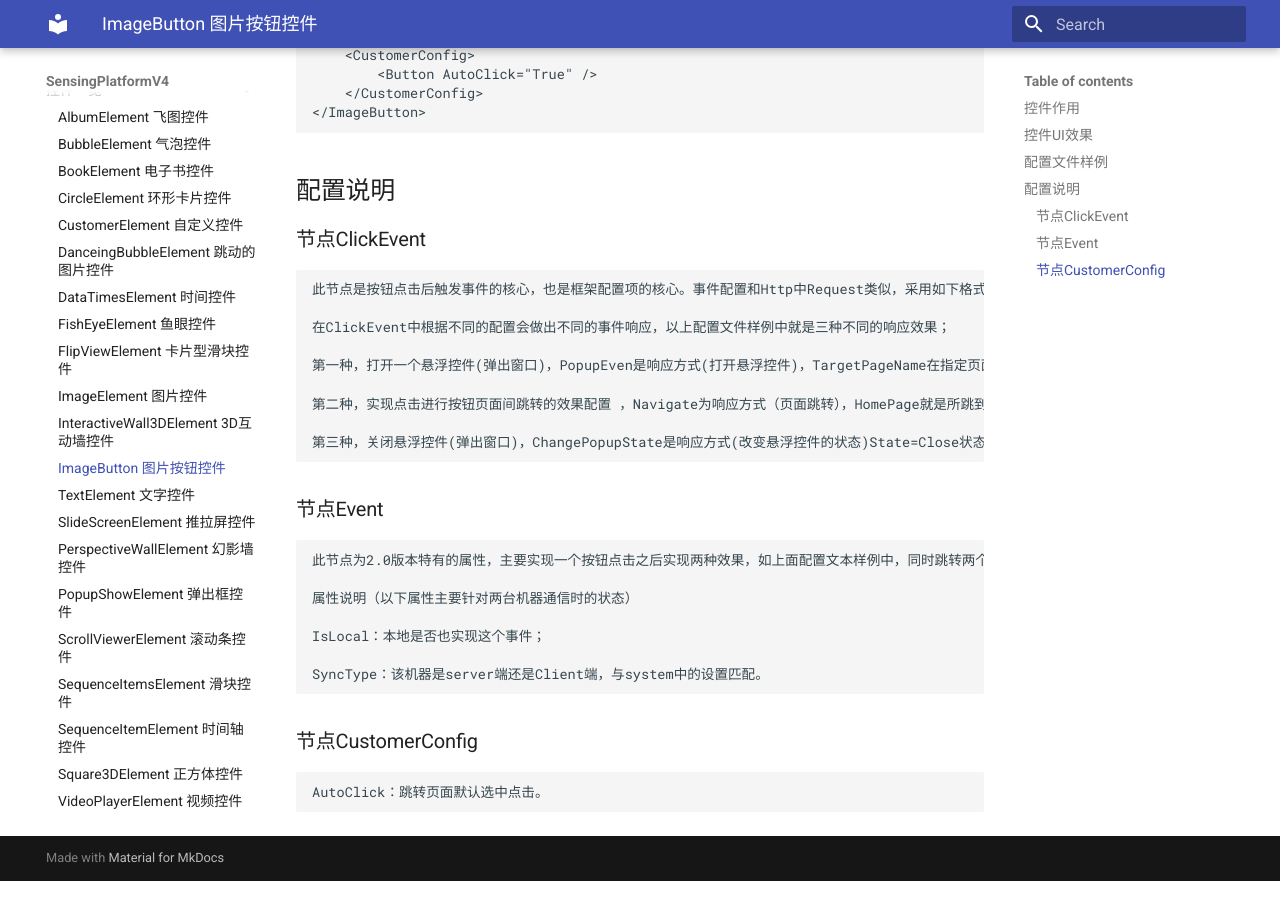
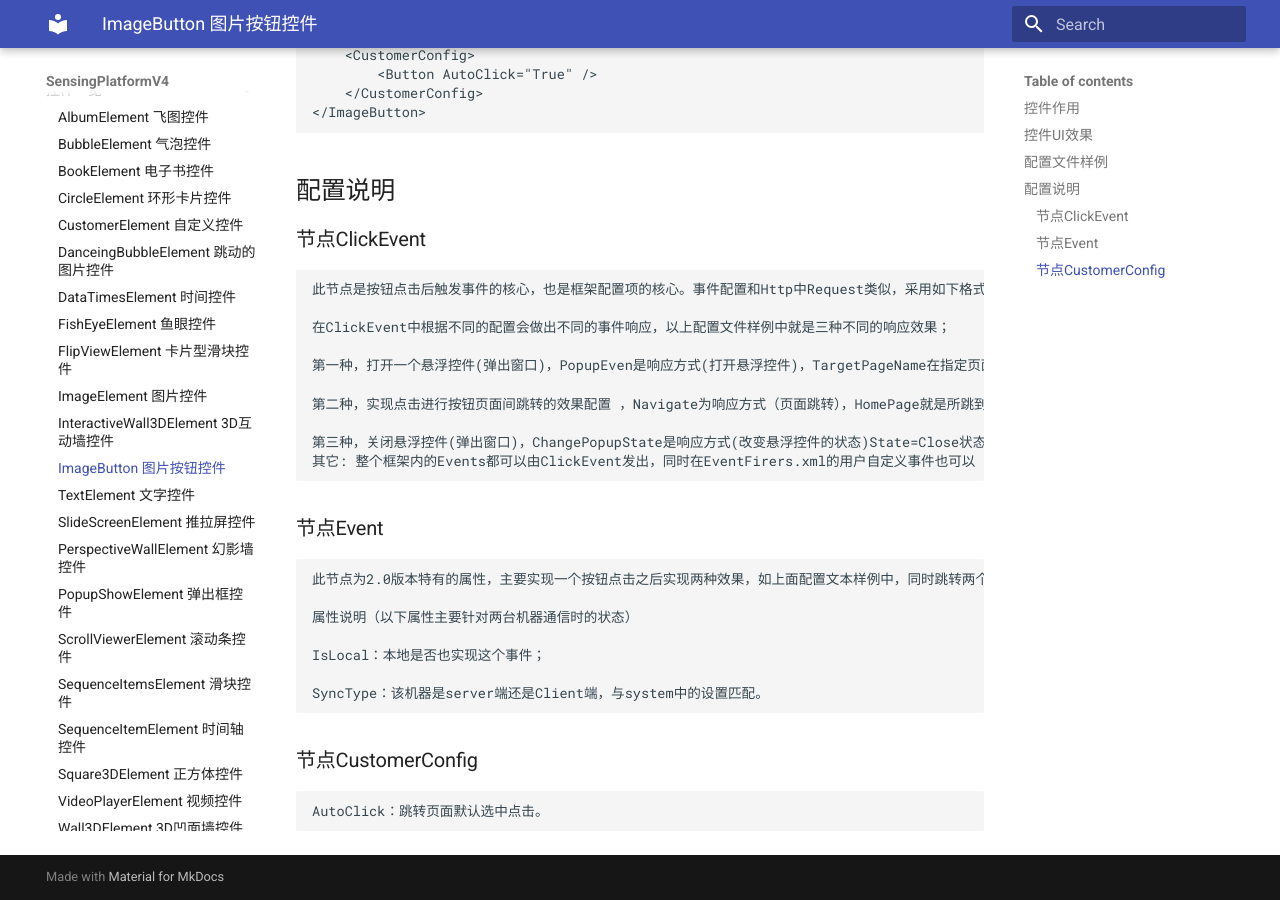
Before and after one commit to troncell/SensingPlatformDocs, an MkDocs documentation site: the page built from docs/控件一览/ImageButton.md, in a window 1280 px wide and 900 px high, scrolled down 1332 px. Built offline with MkDocs 1.6.1 and Material for MkDocs 9.7.7, drawn with Linux system fonts in a browser that asks for light colours.

Commit message:
Update ImageButton.md

````diff
--- a/docs/控件一览/ImageButton.md
+++ b/docs/控件一览/ImageButton.md
@@ -11,7 +11,7 @@
 
 ## 配置文件样例
 
-```
+```xml
 <!-- 跳页面-->
 <ImageButton>
     <UIDisplay Left="100" Top="150" Width="180" Height="180" IsShow="True"  ZIndex="1" UsePercent="False"/>
@@ -20,7 +20,7 @@
 </ImageButton>
 ```
 
-```
+```xml
 <!-- 跳弹出框-->
 <ImageButton>
     <UIDisplay Left="100" Top="150" Width="180" Height="180" IsShow="True"  ZIndex="1" UsePercent="False"/>
@@ -29,7 +29,7 @@
 </ImageButton>
 ```
 
-```
+```xml
 <!-- 关弹出框-->
 <ImageButton>
     <UIDisplay Left="100" Top="150" Width="180" Height="180" IsShow="True"  ZIndex="1" UsePercent="False"/>
@@ -38,7 +38,7 @@
 </ImageButton>
 ```
 
-```
+```xml
 <!-- 发出两个事件-->
 <ImageButton Name="turnoff">
     <UIDisplay Left="1865" Top="985" Width="50" Height="50" IsShow="True"  ZIndex="10" UsePercent="False"/>
@@ -50,7 +50,7 @@
 </ImageButton>
 ```
 
-```
+```xml
 <!-- 弹出点击 -->
 <ImageButton>
     <UIDisplay Left="228" Top="1413" Width="622" Height="163" IsShow="True" ZIndex="2" UsePercent="False" />
@@ -75,6 +75,7 @@
     第二种，实现点击进行按钮页面间跳转的效果配置 ，Navigate为响应方式（页面跳转），HomePage就是所跳到的目标页面；
 
     第三种，关闭悬浮控件(弹出窗口)，ChangePopupState是响应方式(改变悬浮控件的状态)State=Close状态为关闭。
+    其它: 整个框架内的Events都可以由ClickEvent发出，同时在EventFirers.xml的用户自定义事件也可以
 
 ### 节点Event
 
````
